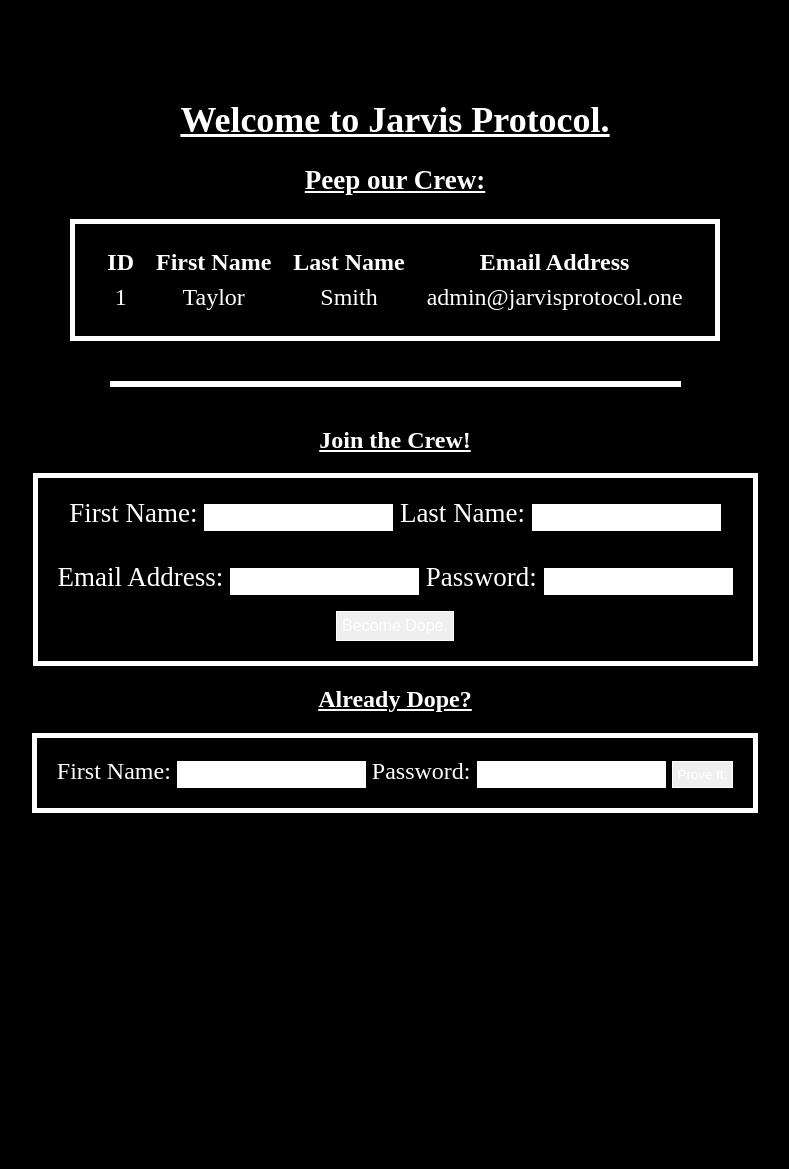
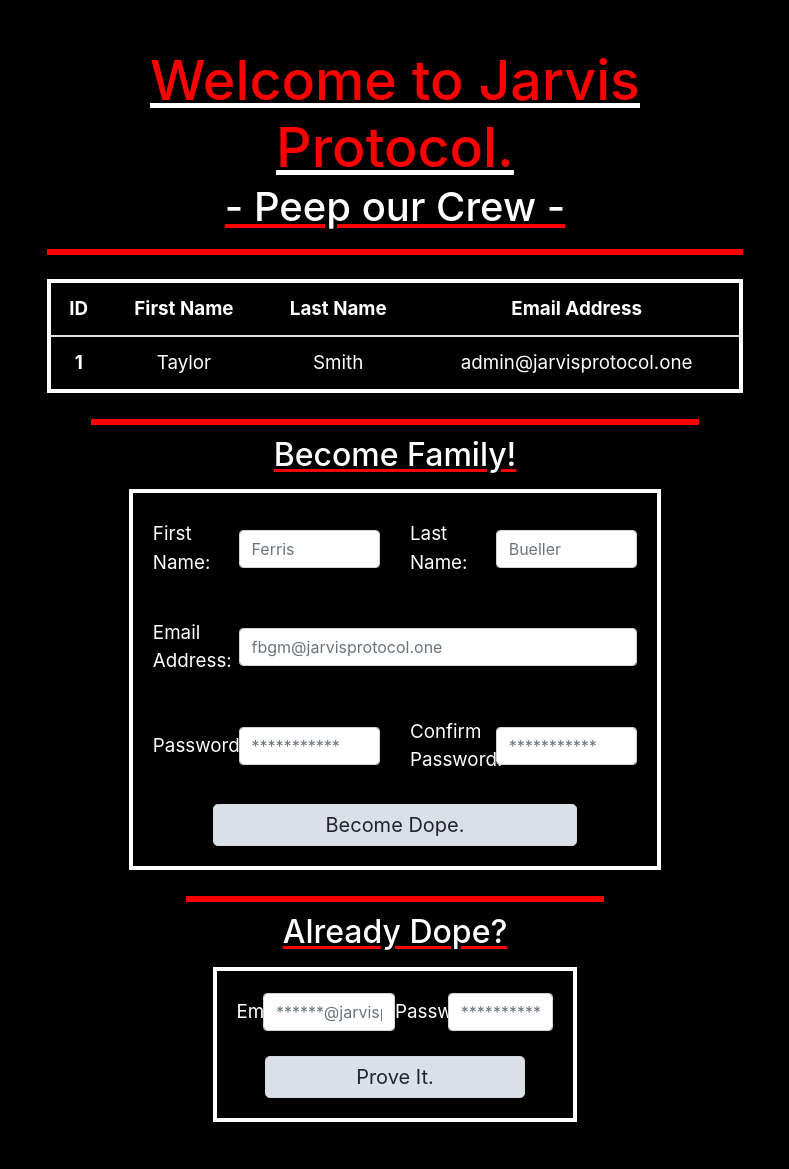
Before and after one commit to tjsmith47/jarvisProtocol, a Django app: page / in a window 1280 px wide. Shown: the whole page, without its empty margins (245-1034 px from the left). Before the commit the page ends 813 px from the top, so only its background shows below. Run offline with Django 3.2, Linux system fonts and the light colour scheme; data comes from the database, SQL or seed files in the repository; some libraries are stand-ins or nearby versions.

Commit message:
finished landing page layout

```diff
--- a/single_model_orm/settings.py
+++ b/single_model_orm/settings.py
@@ -119,8 +119,8 @@ USE_TZ = True
 # Static files (CSS, JavaScript, Images)
 # https://docs.djangoproject.com/en/3.2/howto/static-files/
 
-STATIC_URL = '/static/'
-STATIC_ROOT = os.path.join(BASE_DIR, "static/")
+STATIC_URL = '/users_app/static/'
+STATIC_ROOT = os.path.join(BASE_DIR, "users_app/static/")
 
 # Default primary key field type
 # https://docs.djangoproject.com/en/3.2/ref/settings/#default-auto-field
--- a/single_model_orm/urls.py
+++ b/single_model_orm/urls.py
@@ -1,19 +1,3 @@
-"""single_model_orm URL Configuration
-
-The `urlpatterns` list routes URLs to views. For more information please see:
-    https://docs.djangoproject.com/en/3.2/topics/http/urls/
-Examples:
-Function views
-    1. Add an import:  from my_app import views
-    2. Add a URL to urlpatterns:  path('', views.home, name='home')
-Class-based views
-    1. Add an import:  from other_app.views import Home
-    2. Add a URL to urlpatterns:  path('', Home.as_view(), name='home')
-Including another URLconf
-    1. Import the include() function: from django.urls import include, path
-    2. Add a URL to urlpatterns:  path('blog/', include('blog.urls'))
-"""
-
 from django.urls import path, include
 
 urlpatterns = [
--- a/users_app/static/css/style.css
+++ b/users_app/static/css/style.css
@@ -1,58 +1,64 @@
 * {
     color: white;
 }
-
 body {
     margin: auto;
     display: flex;
-    padding: 75px;
-    display: flex;
+    padding: 47px 125px;
     flex-flow: column;
     align-items: center;
     vertical-align: auto;
     justify-items: center;
     background-color: black;
 }
-
-.greeting, .register {
-    font-size: large;
+.main {
+    width: 67.5%;
 }
 h1, h2 {
     text-align: center;
     text-decoration:underline;
+    text-underline-offset: 3px;
+}
+h1 {
+    color: red;
+    text-decoration-color: white;
+    font-size: 3.47em;
+}
+h2 {
+    margin-bottom:15px;
+    margin-top:-5px;
+    text-decoration-color: red;
 }
 form, table {
-    margin: auto;
+    margin: 0 auto;
+    width: 87.5%;
     padding: 20px;
-    font-size: 1.5em;
+    font-size: 1.175em;
     text-align: center;
     align-items: center;
-    border: 5px solid white;
-    justify-content:space-between;
+    border: 4px solid white;
+    justify-content:space-evenly;
 }
-form {
-    display: inline-block;
-    justify-content:space-between;
-}
-th, td {
-    padding: 3px 10px;
-}
-label {
-    text-align: flex-start;
-}
-input {
-    align-self:flex-end;
-    border: 1px solid white;
-    padding: 5px;
+table {
+    margin-top: 7.5px;
 }
 em {
     display: inline-flex;
-    margin: 20px;
-    margin-top: 40px;
-    width: 50%;
-    border: 3px solid white;
+    margin: 10px 0px 10px 0px;
+    width:100%;
+    border: 3px solid red;
 }
-#create {
-    font-size: medium;
-    margin-top: 1em;
+.register {
+    margin:0 auto;
+    width:87.5%;
 }
+.login{
+    margin:0 auto;
+    width:60%;
+}
+#button1, #button2 {
+    width:75%;
+    margin:0 auto;
+    padding:5px;
+    margin-top:-5px;
+}
--- a/users_app/templates/index.html
+++ b/users_app/templates/index.html
@@ -4,28 +4,33 @@
     <meta charset="UTF-8">
     <meta http-equiv="X-UA-Compatible" content="IE=edge">
     <meta name="viewport" content="width=device-width, initial-scale=1.0">
+    <link rel="stylesheet" href="https://cdnjs.cloudflare.com/ajax/libs/twitter-bootstrap/4.6.0/css/bootstrap.min.css">
+    <link rel="stylesheet" href="https://cdnjs.cloudflare.com/ajax/libs/font-awesome/5.15.4/css/all.min.css">
     <title>Jarvis Protocol Landing Page</title>
     {% load static %}
     <link rel="stylesheet" href="{% static 'css/style.css' %}">
 </head>
 <body>
+    <div class="main">
         <div class="greeting">
             <h1>Welcome to Jarvis Protocol.</h1>
-        <h2>Peep our Crew:</h2>
+            <h2 class="h1">- Peep our Crew -</h2>
         </div>
-    <table>
+        <em></em>
+        <div class="crew">
+            <table class="table table-md table-hoveer table-striped">
                 <thead>
                     <tr>
-                <th>ID</th>
-                <th>First Name</th>
-                <th>Last Name</th>
-                <th>Email Address</th>
+                        <th scope="col">ID</th>
+                        <th scope="col">First Name</th>
+                        <th scope="col">Last Name</th>
+                        <th scope="col">Email Address</th>
                     </tr>
                 </thead>
                 <tbody>
                     {% for user in all_users %}
                     <tr>
-                <td>{{user.id}}</td>
+                        <th scope="row">{{user.id}}</th>
                         <td>{{user.first_name}}</td>
                         <td>{{user.last_name}}</td>
                         <td>{{user.email}}</td>
@@ -33,8 +38,10 @@
                     {% endfor %}
                 </tbody>
             </table>
-    <em></em>
-    <h2>Join the Crew!</h2>
+        </div>
+        <div class="register">
+            <em id="em2"></em>
+            <h2>Become Family!</h2>
             {% if messages %}
             <ul class="message">
                 {% for messages in messages %}
@@ -42,37 +49,88 @@
                 {% endfor %}
             </ul>
             {% endif %}
-    <div class="register">
             <form action='/create' method='POST' class="form-group">
                 {% csrf_token %}
-            <!-- Title Input Field -->
-            <label for="first_name">First Name: </label>
-            <input type="text" name="first_name" aria-label="user_first_name">
-            <!-- Description Input Field -->
-            <label for="last_name">Last Name: </label>
-            <input type="text" name="last_name" aria-label="user_last_name">
-            <br><br>
-            <!-- Release Date Input Field -->
-            <label for="email">Email Address: </label>
-            <input type="email" name="email" aria-label="user_email">
+                <div class="row g-3 align-items-center">
+                    <!-- First Name Input Field -->
+                    <div class="col-sm-2 text-left">
+                        <label class="col-form-label" for="new_first_name">First Name:</label>
+                    </div>
+                    <div class="col-sm-4">
+                        <input type="text" class="form-control" name="new_first_name" placeholder="Ferris" aria-label="user_first_name">
+                    </div>
+                    <!-- Last Name Input Field -->
+                    <div class="col-sm-2 text-left">
+                        <label class="col-form-label" for="new_last_name">Last Name:</label>
+                    </div>
+                    <div class="col-sm-4">
+                        <input type="text" class="form-control" name="new_last_name" placeholder="Bueller" aria-label="user_last_name">
+                    </div>
+                </div>
+                <br>
+                <div class="row g-2 align-items-center">
+                    <!-- Email Input Field -->
+                    <div class="col-sm-2 text-left">
+                        <label class="col-form-label" for="email">Email Address:</label>
+                    </div>
+                    <div class="col-sm-10">
+                        <input class="form-control" type="email" name="new_email" placeholder="fbgm@jarvisprotocol.one" aria-label="user_email">
+                    </div>
+                </div>
+                <br>
+                <div class="row g-2 align-items-center">
                     <!-- Password Input Field -->
-            <label for="password">Password: </label>
-            <input type="password" name="password"  form- aria-label="user_password">
+                    <div class="col-sm-2 text-left">
+                        <label class="col-form-label" for="password">Password:</label>
+                    </div>
+                    <div class="col-sm-4">
+                        <input class="form-control" type="password" name="new_password" placeholder="***********" aria-label="user_password">
+                    </div>
+                    <!-- Confirm Password Input Field -->
+                    <div class="col-sm-2 text-left">
+                        <label class="col-form-label" for="password">Confirm Password:</label>
+                    </div>
+                    <div class="col-sm-4">
+                        <input class="form-control" type="password" name="conf_password" placeholder="***********" form- aria-label="conf_password">
+                    </div>
+                </div>
                 <br>
+                <div class="text-center">
                     <!-- Submit Button -->
-            <input type="submit" id="create" value="Become Dope." aria-label="create_user">
+                    <input class="btn btn-light btn-lg btn-block active" type="submit" id="button1" value="Become Dope." aria-label="create_user">
+                </div>
             </form>
         </div>
+        <div class="login">
+            <em id="em3"></em>
             <h2>Already Dope?</h2>
             <form action='/login' method="POST">
                 {% csrf_token %}
+                <div class="row no-gutters justify-content-center align-items-center">
                     <!-- Title Input Field -->
-        <label for="first_name">First Name: </label>
-        <input type="text" name="first_name" aria-label="user_first_name">
+                    <div class="col-1 text-left">
+                        <label class="col-form-label" for="first_name">Email:</label>
+                    </div>
+                    <div class="col-5">
+                        <input class="form-control" type="email" name="email" placeholder="******@jarvisprotocol.one" aria-label="user_email">
+                    </div>
                     <!-- Password Input Field -->
-        <label for="password">Password: </label>
-        <input type="password" name="password"  form- aria-label="user_password">
-        <input type="submit" id="login" value="Prove It." aria-label="login">
+                    <div class="col-2 text-center">
+                        <label class="col-form-label" for="password">Password:</label>
+                    </div>
+                    <div class="col-4">
+                        <input class="form-control" type="password" name="password" placeholder="***********" form- aria-label="user_password">
+                    </div>
+                </div>
+                <br>
+                <div class="row">
+                    <input class="btn btn-light btn-lg btn-block active" type="submit" id="button2" value="Prove It." aria-label="login">
+                </div>
             </form>
+        </div>
+    </div>
+    <script src="https://cdnjs.cloudflare.com/ajax/libs/jquery/3.5.1/jquery.min.js"></script>
+    <script src="https://cdnjs.cloudflare.com/ajax/libs/popper.js/1.16.1/umd/popper.min.js"></script>
+    <script src="https://cdnjs.cloudflare.com/ajax/libs/twitter-bootstrap/4.6.0/js/bootstrap.min.js"></script>
 </body>
 </html>
--- a/users_app/templates/login.html
+++ b/users_app/templates/login.html
@@ -7,10 +7,9 @@
     <meta name="Description" content="Enter your description here"/>
     <link rel="stylesheet" href="https://cdnjs.cloudflare.com/ajax/libs/twitter-bootstrap/4.6.0/css/bootstrap.min.css">
     <link rel="stylesheet" href="https://cdnjs.cloudflare.com/ajax/libs/font-awesome/5.15.4/css/all.min.css">
-    <link rel="stylesheet" href="assets/css/style.css">
     <title>Jarvis Protocol Landing Page</title>
     {% load static %}
-    <link rel="stylesheet" href="{% static 'css/land_style.css' %}">
+    <link rel="stylesheet" href="{% static 'css/style.css' %}">
 </head>
 <body>
     <div class="greeting">
--- a/users_app/views.py
+++ b/users_app/views.py
@@ -62,13 +62,8 @@ def dashboard(request, logged_user):
         'all_machines': Machine.objects.all(),
     }
     logged_user = User.objects.get(id=request.session['user_id'])
-    request.session['user_id']='new_user.id'
+    request.session['user_id']= logged_user.id
     return render(request, 'dashboard.html', context, logged_user)
-
-def register(request):
-    if request.method == "GET":
-        #POST ---
-        pass
 
 def update(request, logged_user):
     logged_user = User.objects.get(id=request.session['user_id'])
```
Also changed, not shown: users_app/models.py (+17 -5 lines), users_app/templates/dashboard.html (+8 -7 lines). Lines whose indentation alone changed are shown as unchanged.
